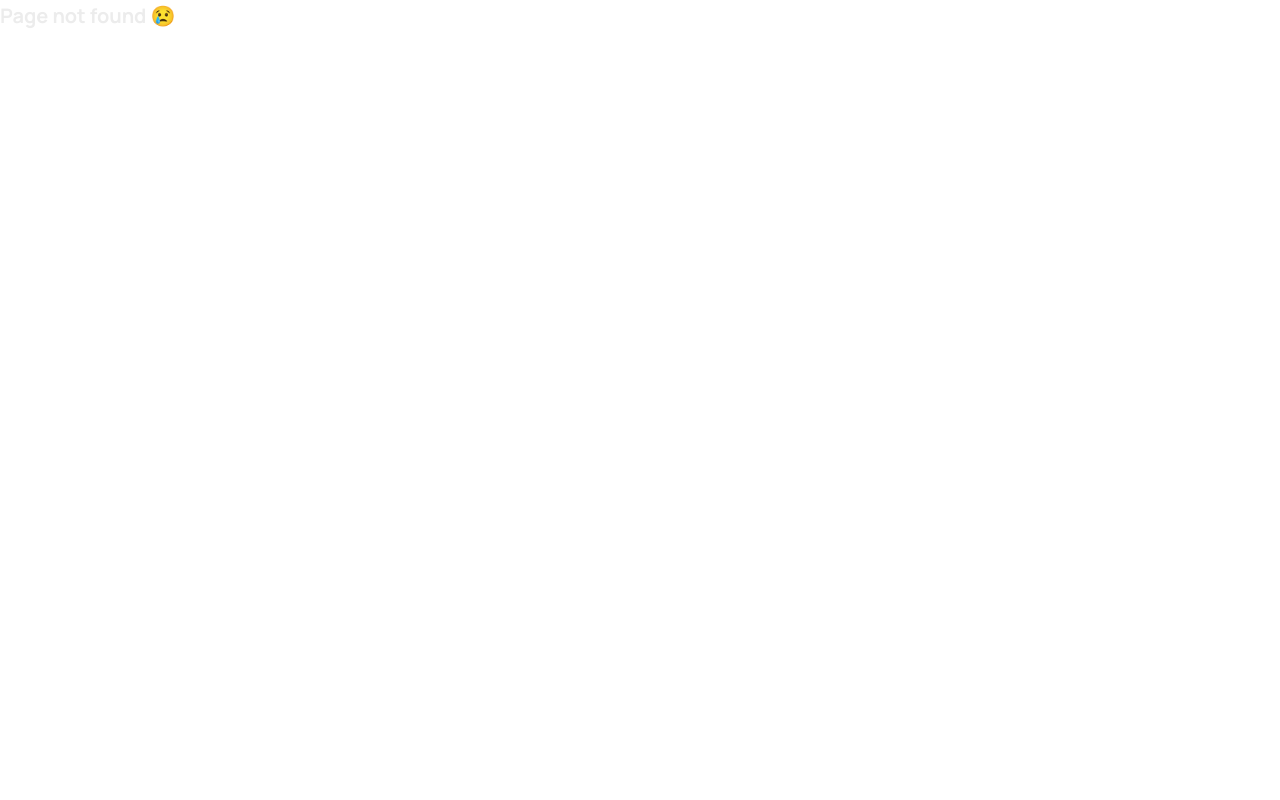
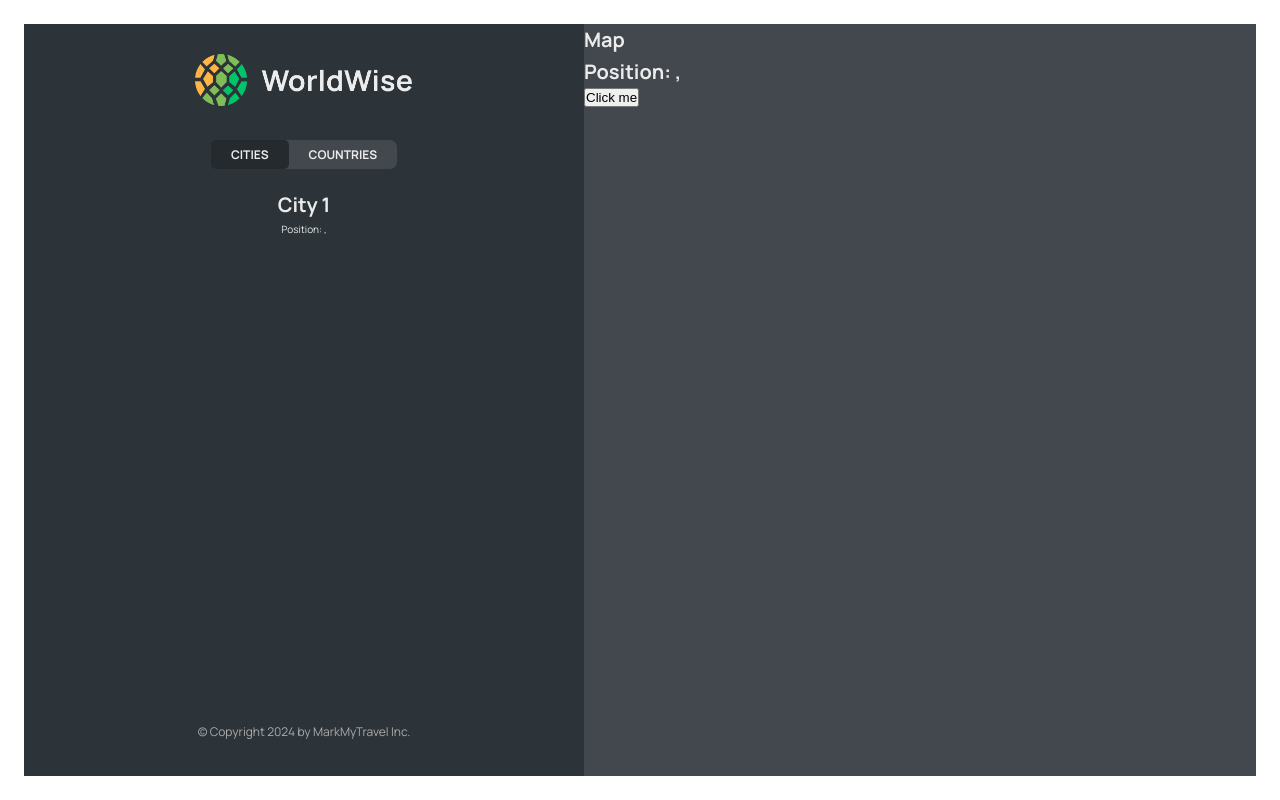
Before and after one commit to ojumbo-do/mark-my-travel, a React (Vite) app: page /app/cities/1 in a window 1280 px wide. Before the commit this address had no page. Built offline with nearby package versions, Linux system fonts and the light colour scheme; data requests are answered from the project's data file.

Commit message:
setting dynamic url using params

```diff
--- a/src/App.jsx
+++ b/src/App.jsx
@@ -1,5 +1,6 @@
 import { BrowserRouter, Routes, Route } from "react-router-dom";
 import { useEffect, useState } from "react";
+import Form from "./components/Form";
 
 import Product from "./pages/Product";
 import Pricing from "./pages/Pricing";
@@ -9,6 +10,7 @@ import PageNotFound from "./pages/PageNotFound";
 import AppLayout from "./pages/AppLayout";
 import CityList from "./components/CityList";
 import CountryList from "./components/CountryList";
+import City from "./components/City";
 
 const BASE_URL = `http://localhost:8000`;
 
@@ -51,15 +53,17 @@ function App() {
             index
             element={<CityList cities={cities} isLoading={isLoading} />}
           />
+
           <Route
             path="cities"
             element={<CityList cities={cities} isLoading={isLoading} />}
           />
+          <Route path="cities/:id" element={<City />} />
           <Route
             path="countries"
             element={<CountryList cities={cities} isLoading={isLoading} />}
           />
-          <Route path="form" element={<p>Form</p>} />
+          <Route path="form" element={<Form />} />
         </Route>
 
         <Route path="*" element={<PageNotFound />} />
--- a/src/components/City.jsx
+++ b/src/components/City.jsx
@@ -1,3 +1,4 @@
+import { useParams, useSearchParams } from "react-router-dom";
 import styles from "./City.module.css";
 
 const formatDate = (date) =>
@@ -9,6 +10,12 @@ const formatDate = (date) =>
   }).format(new Date(date));
 
 function City() {
+  const { id } = useParams();
+  const [seachParams, setSearchParams] = useSearchParams();
+
+  const lat = seachParams.get("lat");
+  const lng = seachParams.get("lng");
+
   // TEMP DATA
   const currentCity = {
     cityName: "Lisbon",
@@ -20,42 +27,51 @@ function City() {
   const { cityName, emoji, date, notes } = currentCity;
 
   return (
-    <div className={styles.city}>
-      <div className={styles.row}>
-        <h6>City name</h6>
-        <h3>
-          <span>{emoji}</span> {cityName}
-        </h3>
-      </div>
+    <>
+      <h1>City {id}</h1>
+      <p>
+        Position: {lat}, {lng}
+      </p>
+    </>
+  );
 
-      <div className={styles.row}>
-        <h6>You went to {cityName} on</h6>
-        <p>{formatDate(date || null)}</p>
-      </div>
+  // return (
+  //   <div className={styles.city}>
+  //     <div className={styles.row}>
+  //       <h6>City name</h6>
+  //       <h3>
+  //         <span>{emoji}</span> {cityName}
+  //       </h3>
+  //     </div>
 
-      {notes && (
-        <div className={styles.row}>
-          <h6>Your notes</h6>
-          <p>{notes}</p>
-        </div>
-      )}
+  //     <div className={styles.row}>
+  //       <h6>You went to {cityName} on</h6>
+  //       <p>{formatDate(date || null)}</p>
+  //     </div>
 
-      <div className={styles.row}>
-        <h6>Learn more</h6>
-        <a
-          href={`https://en.wikipedia.org/wiki/${cityName}`}
-          target="_blank"
-          rel="noreferrer"
-        >
-          Check out {cityName} on Wikipedia &rarr;
-        </a>
-      </div>
+  //     {notes && (
+  //       <div className={styles.row}>
+  //         <h6>Your notes</h6>
+  //         <p>{notes}</p>
+  //       </div>
+  //     )}
 
-      <div>
-        <ButtonBack />
-      </div>
-    </div>
-  );
+  //     <div className={styles.row}>
+  //       <h6>Learn more</h6>
+  //       <a
+  //         href={`https://en.wikipedia.org/wiki/${cityName}`}
+  //         target="_blank"
+  //         rel="noreferrer"
+  //       >
+  //         Check out {cityName} on Wikipedia &rarr;
+  //       </a>
+  //     </div>
+
+  //     <div>
+  //       <ButtonBack />
+  //     </div>
+  //   </div>
+  // );
 }
 
 export default City;
--- a/src/components/CityItem.jsx
+++ b/src/components/CityItem.jsx
@@ -1,7 +1,8 @@
+import { Link } from "react-router-dom";
 import styles from "./CityItem.module.css";
 
 function CityItem({ city }) {
-  const { cityName, emoji, date } = city;
+  const { cityName, emoji, date, id, position } = city;
 
   const dateFormat = (date) =>
     new Intl.DateTimeFormat("en", {
@@ -11,10 +12,16 @@ function CityItem({ city }) {
     }).format(new Date(date));
 
   return (
-    <li className={styles.cityItem}>
-      <span className={styles.emoji}>{emoji}</span>
-      <h3 className={styles.name}>{cityName}</h3>
-      <time className={styles.date}>({dateFormat(date)})</time>
+    <li>
+      <Link
+        className={styles.cityItem}
+        to={`${id}?lat=${position.lat}&lng=${position.lng}`}
+      >
+        <span className={styles.emoji}>{emoji}</span>
+        <h3 className={styles.name}>{cityName}</h3>
+        <time className={styles.date}>({dateFormat(date)})</time>
+        <button className={styles.deleteBtn}>&times;</button>
+      </Link>
     </li>
   );
 }
--- a/src/components/CountryList.module.css
+++ b/src/components/CountryList.module.css
@@ -2,7 +2,7 @@
   width: 100%;
   height: 65vh;
   list-style: none;
-  overflow-y: scroll;
+  overflow-y: auto;
   overflow-x: hidden;
 
   display: grid;
--- a/src/components/Map.jsx
+++ b/src/components/Map.jsx
@@ -1,7 +1,24 @@
+import { useNavigate, useSearchParams } from "react-router-dom";
 import styles from "./Map.module.css";
 
 function Map() {
-  return <div className={styles.mapContainer}>Map</div>;
+  const navigate = useNavigate();
+  const [seachParams, setSearchParams] = useSearchParams();
+
+  const lat = seachParams.get("lat");
+  const lng = seachParams.get("lng");
+
+  return (
+    <div className={styles.mapContainer} onClick={() => navigate("form")}>
+      <h1>Map</h1>
+      <h1>
+        Position: {lat}, {lng}
+      </h1>
+      <button onClick={() => setSearchParams({ lat: 30, lng: 100 })}>
+        Click me
+      </button>
+    </div>
+  );
 }
 
 export default Map;
```
Also changed, not shown: .eslintrc.cjs.
